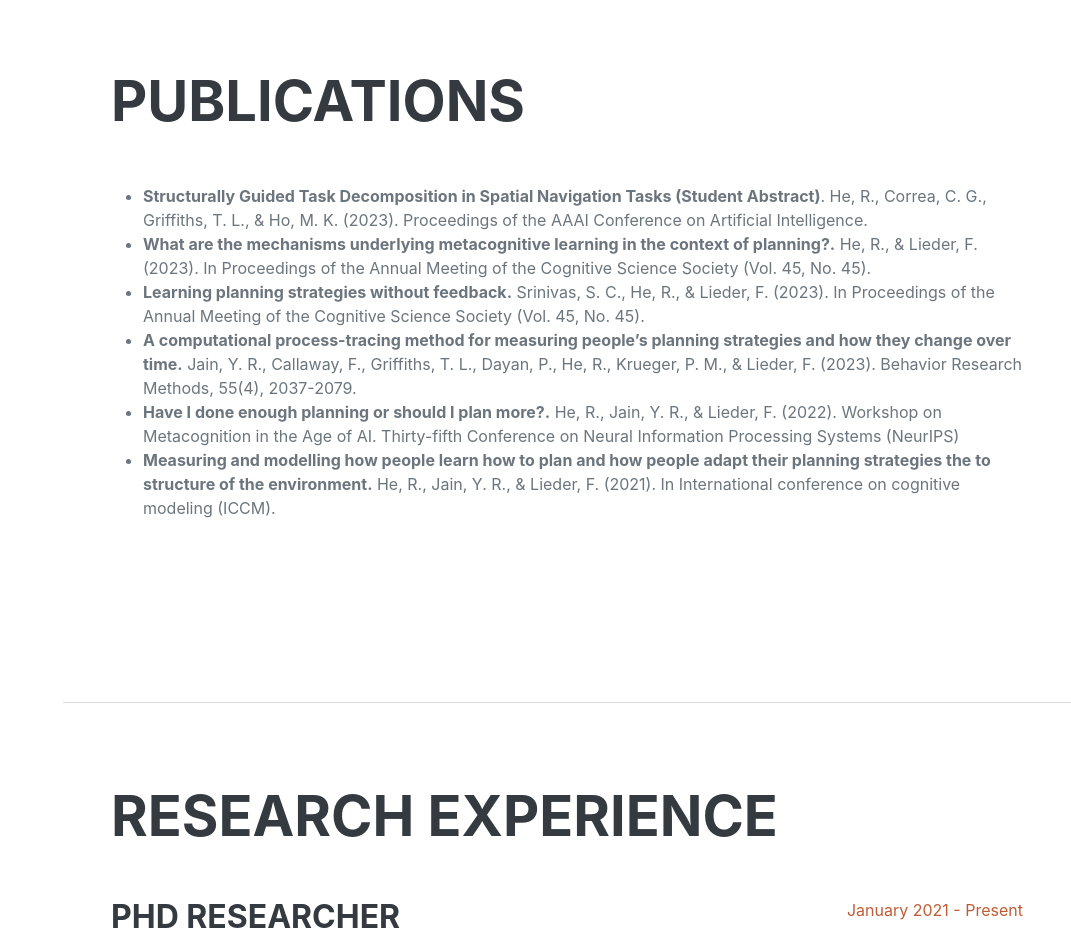
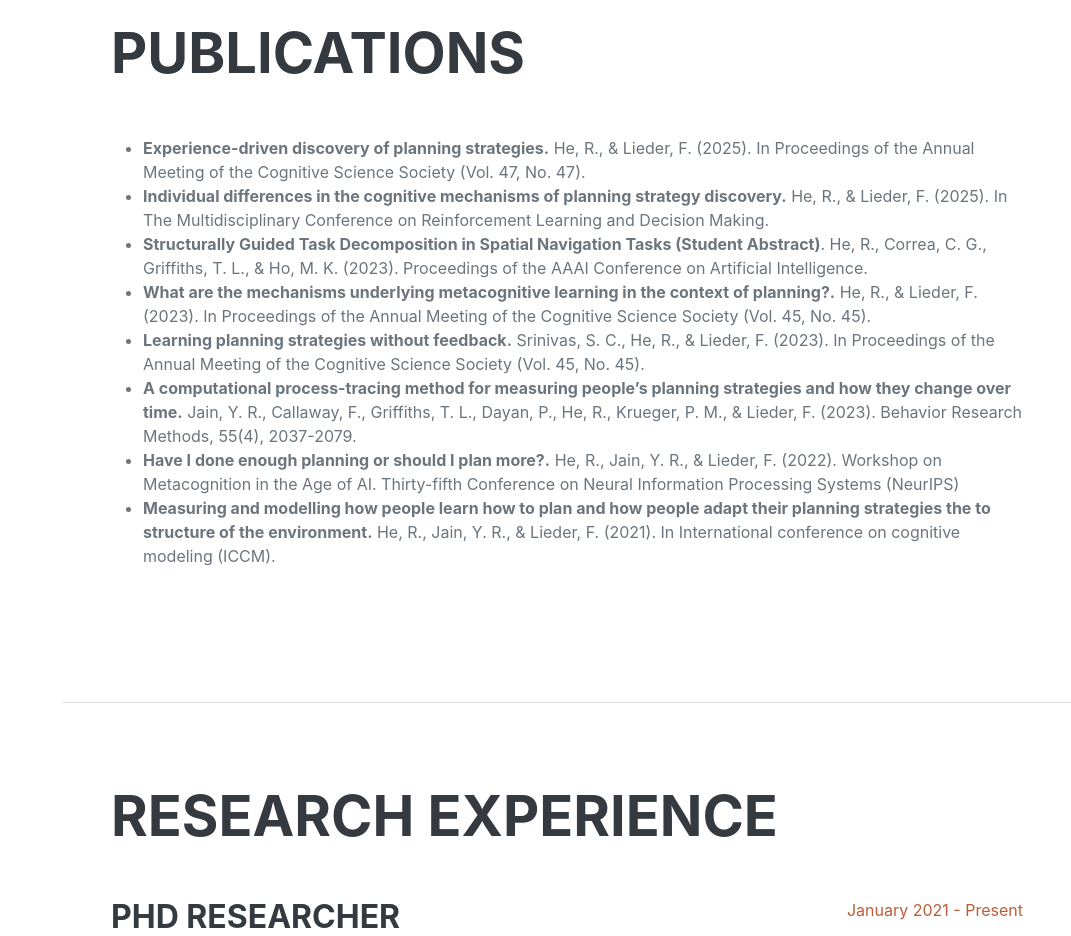
Before and after one commit to Reeche/reeche.github.io, a website: page index.html in a window 1280 px wide. Shown: the part 1700-2636 px from the top of the page, without its empty margins (209-1280 px from the left). Drawn offline with nearby package versions, Linux system fonts and the light colour scheme; a web font is replaced by a local one.

Commit message:
added publications

```diff
--- a/index.html
+++ b/index.html
@@ -95,6 +95,15 @@
         <div class="resume-section-content">
             <h2 class="mb-5">Publications</h2>
             <ul>
+                <li>
+                    <b>Experience-driven discovery of planning strategies.</b> He,
+                    R., & Lieder, F. (2025). In Proceedings of the Annual Meeting of the Cognitive Science Society (Vol.
+                    47, No. 47).
+                </li>
+                <li>
+                    <b>Individual differences in the cognitive mechanisms of planning strategy discovery.</b> He,
+                    R., & Lieder, F. (2025). In The Multidisciplinary Conference on Reinforcement Learning and Decision Making.
+                </li>
                 <li>
                     <b>Structurally Guided Task Decomposition in Spatial Navigation Tasks (Student Abstract)</b>. He,
                     R., Correa, C. G.,
```
